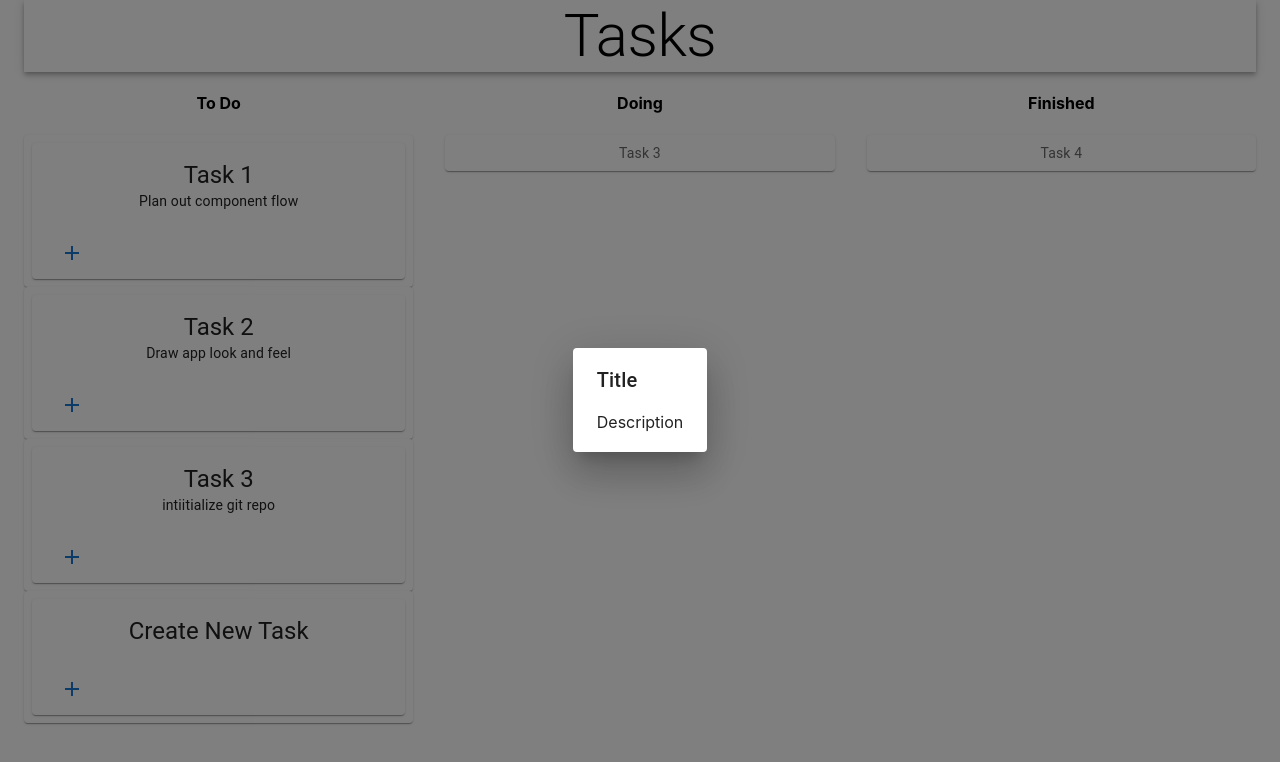
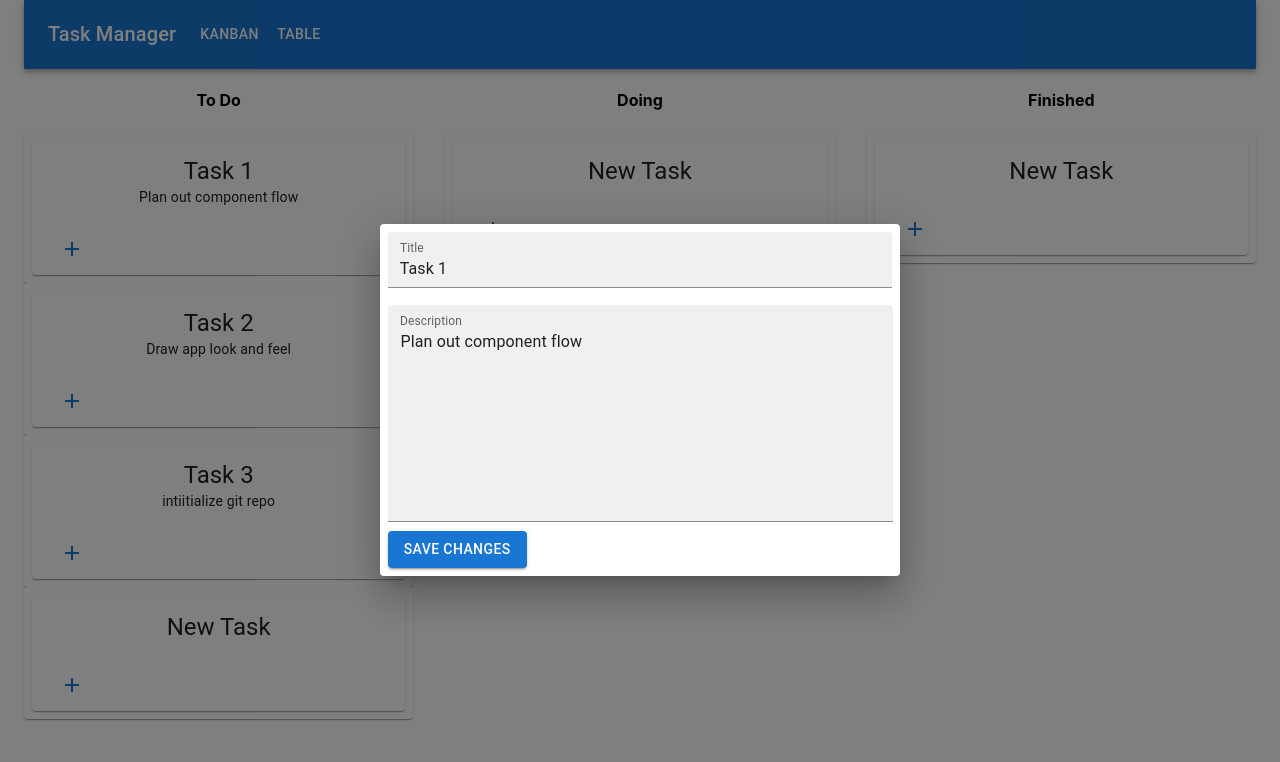
Before and after one commit to rkaufusi/PM-kanban, a React (Create React App) app in the folder client/: page / in a window 1280 px wide. Both pictures are taken after a click on the button 72 px from the left and 252 px from the top of the page. Shown: the top 762 px of the page. Built offline with nearby package versions, Linux system fonts and the light colour scheme.

Commit message:
added table, new task, modal logic, changed appbar

```diff
--- a/client/src/App.js
+++ b/client/src/App.js
@@ -6,6 +6,8 @@ import CreateTask from './components/createTask/createTask.js'
 import useStyles from './styles.js'
 import TaskColumn from './components/column/taskColumn.js'
 import {useState} from 'react';
+import MyAppBar from './components/table/menu.js';
+
 /*     column: String,
     project: String,
     progress: String,
@@ -14,6 +16,7 @@ import {useState} from 'react';
 
 function App() {
   const classes = useStyles();
+
   const [taskList, setTaskList] = useState([
     {column: "To Do", project: "React Project", title: "Task 1", description: "Plan out component flow"},
     {column: "To Do", project: "React Project", title: "Task 2", description: "Draw app look and feel"},
@@ -22,10 +25,8 @@ function App() {
   return (
     <div className="App">
       <Container maxWidth="lg">
-        <AppBar className={classes.AppBar} position="static" color="inherit">
-          <Typography className={classes.heading} variant="h2" align="center">Tasks</Typography>
-        </AppBar>
-        <TaskColumn tasksList={taskList}/>
+      <MyAppBar tasksList={taskList}/>
+
 
       </Container>
     </div>
--- /dev/null
+++ b/client/src/components/column/description.js
@@ -0,0 +1,36 @@
+import * as React from 'react';
+import Box from '@mui/material/Box';
+import TextField from '@mui/material/TextField';
+
+export default function Description({desc}) {
+  const [value, setValue] = React.useState('Controlled');
+
+  const handleChange = (event) => {
+    setValue(event.target.value);
+  };
+
+  return (
+    <Box
+      component="form"
+      sx={{
+        '& .MuiTextField-root': { m: .1, width: '50ch' },
+      }}
+      noValidate
+      autoComplete="off"
+    >
+
+      <div>
+        <TextField
+          fullWidth
+          id="filled-multiline-static"
+          label="Description"
+          multiline
+          rows={8}
+          variant="filled"
+          defaultValue={desc}
+        />
+      </div>
+
+    </Box>
+  );
+}
--- /dev/null
+++ b/client/src/components/column/saveButton.js
@@ -0,0 +1,11 @@
+import * as React from 'react';
+import Stack from '@mui/material/Stack';
+import Button from '@mui/material/Button';
+
+export default function BasicButtons() {
+  return (
+    <Stack spacing={2} direction="row">
+      <Button variant="contained">Save Changes</Button>
+    </Stack>
+  );
+}
--- a/client/src/components/column/taskCard.js
+++ b/client/src/components/column/taskCard.js
@@ -8,8 +8,8 @@ import Typography from '@mui/material/Typography';
 import {useEffect, useState} from 'react';
 import Icons from './icons.js';
 import AddOutlinedIcon from '@mui/icons-material/AddOutlined';
-import TaskModal from '../modal/modal.js';
 import Popup from '../modal/popup.js';
+
 
 const bull = (
   <Box
@@ -20,11 +20,10 @@ const bull = (
   </Box>
 );
 
-
 export default function TaskCard({info, desc}) {
 
     const [open, setOpen] = useState(false);
-    const handleOpen = () => setOpen(true);
+    const handleOpen = () => setOpen(!open);
 
   return (
       <>
@@ -39,12 +38,13 @@ export default function TaskCard({info, desc}) {
        </CardContent>
       <CardActions>
         <Button onClick={handleOpen}><AddOutlinedIcon/></Button>
+      </CardActions>
+      {
+        open && <Popup onClick={handleOpen} openPopup={open} info={info} desc={desc}>
 
-      </CardActions>
-      {open && <Popup openPopup={open} setPopupOpen={setOpen}
-      />}
+        </Popup>
+      }
     </Card>
-
     </>
   );
 }
--- a/client/src/components/column/taskColumn.js
+++ b/client/src/components/column/taskColumn.js
@@ -5,7 +5,8 @@ import Paper from '@mui/material/Paper';
 import Grid from '@mui/material/Grid';
 import TaskCard from './taskCard.js';
 import {useState, useEffect} from 'react';
-import CreateTask from '../createTask/createTask.js'
+import CreateTask from '../createTask/createTask.js';
+import TaskTable from '../table/table.js'
 
 
 
@@ -26,12 +27,9 @@ export default function TaskColumn({tasksList}) {
     console.log(value.title + ": " + value.description);
     return (
       <>
-        <Grid item xs={12}>
         <Item>
           <TaskCard info={value.title} desc={value.description}/>
         </Item>
-        </Grid>
-
     </>
     )
   })
@@ -42,21 +40,21 @@ export default function TaskColumn({tasksList}) {
         <Grid item xs={4}>
           <h4>To Do</h4>
             {valsMapped}
-
-            <Grid item xs={12}>
               <Item>
-                <TaskCard info='Create New Task'/>
+                <TaskCard info='New Task'/>
               </Item>
         </Grid>
-        </Grid>
-
         <Grid item xs={4}>
           <h4>Doing</h4>
-          <Item>Task 3</Item>
+            <Item>
+              <TaskCard info='New Task'/>
+            </Item>
         </Grid>
         <Grid item xs={4}>
           <h4>Finished</h4>
-        <Item>Task 4</Item>
+            <Item>
+              <TaskCard info='New Task'/>
+            </Item>
         </Grid>
       </Grid>
     </Box>
--- /dev/null
+++ b/client/src/components/column/taskForm.js
@@ -0,0 +1,24 @@
+import * as React from 'react';
+import Box from '@mui/material/Box';
+import TextField from '@mui/material/TextField';
+import Description from './description.js'
+import { Button } from '@mui/material';
+import SaveButton from './saveButton.js'
+
+export default function TaskForm({info, desc}) {
+  return (
+    <Box
+      component="form"
+      sx={{
+        '& > :not(style)': { m: 1, width: '50ch' },
+      }}
+      noValidate
+      autoComplete="off"
+    >{info !== 'Create New Task' ? <TextField id="filled-basic" label="Title" variant="filled" defaultValue={info}/> : <TextField id="filled-basic" label="Title" variant="filled" />}
+
+
+      <Description desc={desc}/>
+      <SaveButton/>
+    </Box>
+  );
+}
--- a/client/src/components/modal/modal.js
+++ /dev/null
@@ -1,43 +0,0 @@
-import * as React from 'react';
-import Box from '@mui/material/Box';
-import Button from '@mui/material/Button';
-import Typography from '@mui/material/Typography';
-import Modal from '@mui/material/Modal';
-
-const style = {
-  position: 'absolute',
-  top: '50%',
-  left: '50%',
-  transform: 'translate(-50%, -50%)',
-  width: 400,
-  bgcolor: 'background.paper',
-  border: '2px solid #000',
-  boxShadow: 24,
-  p: 4,
-};
-
-export default function TaskModal({isOpen}) {
-
-  const [open, setOpen] = React.useState(isOpen);
-
-
-  return (
-    <div>
-
-      <Modal
-        open={isOpen}
-        aria-labelledby="modal-modal-title"
-        aria-describedby="modal-modal-description"
-      >
-        <Box sx={style}>
-          <Typography id="modal-modal-title" variant="h6" component="h2">
-            Text in a modal
-          </Typography>
-          <Typography id="modal-modal-description" sx={{ mt: 2 }}>
-            Duis mollis, est non commodo luctus, nisi erat porttitor ligula.
-          </Typography>
-        </Box>
-      </Modal>
-    </div>
-  );
-}
--- a/client/src/components/modal/popup.js
+++ b/client/src/components/modal/popup.js
@@ -1,18 +1,20 @@
-import { Dialog, DialogContent, DialogTitle } from '@mui/material';
-import React from 'react'
+import { Button, Dialog, DialogContent, DialogTitle } from '@mui/material';
+import {React, useState} from 'react'
+import TaskForm from '../column/taskForm.js';
 
-const Popup = ({openPopup, setOpenPopup}) => {
+
+const Popup = ({openPopup, onClick, info, desc}) => {
     console.log(openPopup);
+    //const [edit, setEdit] = useState(false);
+    //const changeEdit = setEdit(!edit);
     //const [column, project, progress, title, description, open, setOpen] = props;
     return (
-        <Dialog open={openPopup}>
-            <DialogTitle>
-                Title
-            </DialogTitle>
-            <DialogContent>
-                Description
-            </DialogContent>
+
+        <Dialog onClose={onClick} open={openPopup}>
+            <TaskForm info={info} desc={desc}/>
         </Dialog>
+
+
     )
 }
 
--- /dev/null
+++ b/client/src/components/table/menu.js
@@ -0,0 +1,119 @@
+import * as React from 'react';
+import AppBar from '@mui/material/AppBar';
+import Box from '@mui/material/Box';
+import Toolbar from '@mui/material/Toolbar';
+import IconButton from '@mui/material/IconButton';
+import Typography from '@mui/material/Typography';
+import Menu from '@mui/material/Menu';
+import MenuIcon from '@mui/icons-material/Menu';
+import Container from '@mui/material/Container';
+import Avatar from '@mui/material/Avatar';
+import Button from '@mui/material/Button';
+import Tooltip from '@mui/material/Tooltip';
+import MenuItem from '@mui/material/MenuItem';
+import TaskColumn from '../column/taskColumn.js'
+import TaskTable from './table.js'
+import {useState} from 'react';
+
+const pages = ['Kanban', 'Table'];
+
+const MyAppBar = ({tasksList}) => {
+  const [anchorElNav, setAnchorElNav] = React.useState(null);
+  const [anchorElUser, setAnchorElUser] = React.useState(null);
+
+  const handleOpenNavMenu = (event) => {
+    setAnchorElNav(event.currentTarget);
+  };
+  const handleOpenUserMenu = (event) => {
+    setAnchorElUser(event.currentTarget);
+  };
+
+  const handleCloseNavMenu = () => {
+    setAnchorElNav(null);
+  };
+
+  const handleCloseUserMenu = () => {
+    setAnchorElUser(null);
+  };
+
+  const [openTable, setOpenTable] = useState('Kanban');
+
+  return (
+      <>
+    <AppBar position="static">
+      <Container maxWidth="xl">
+        <Toolbar disableGutters>
+          <Typography
+            variant="h6"
+            noWrap
+            component="div"
+            sx={{ mr: 2, display: { xs: 'none', md: 'flex' } }}
+          >
+            Task Manager
+          </Typography>
+
+          <Box sx={{ flexGrow: 1, display: { xs: 'flex', md: 'none' } }}>
+            <IconButton
+              size="large"
+              aria-label="account of current user"
+              aria-controls="menu-appbar"
+              aria-haspopup="true"
+              onClick={handleOpenNavMenu}
+              color="inherit"
+            >
+              <MenuIcon />
+            </IconButton>
+            <Menu
+              id="menu-appbar"
+              anchorEl={anchorElNav}
+              anchorOrigin={{
+                vertical: 'bottom',
+                horizontal: 'left',
+              }}
+              keepMounted
+              transformOrigin={{
+                vertical: 'top',
+                horizontal: 'left',
+              }}
+              open={Boolean(anchorElNav)}
+              onClose={handleCloseNavMenu}
+              sx={{
+                display: { xs: 'block', md: 'none' },
+              }}
+            >
+              {pages.map((page) => (
+                <MenuItem key={page} onClick={handleCloseNavMenu}>
+                  <Typography textAlign="center" onClick={() => setOpenTable(page)}>{page}</Typography>
+                </MenuItem>
+              ))}
+            </Menu>
+          </Box>
+          <Typography
+            variant="h6"
+            noWrap
+            component="div"
+            sx={{ flexGrow: 1, display: { xs: 'flex', md: 'none' } }}
+          >
+            Task Manager
+          </Typography>
+          <Box sx={{ flexGrow: 1, display: { xs: 'none', md: 'flex' } }}>
+            {pages.map((page) => (
+              <Button
+                key={page}
+                onClick={handleCloseNavMenu, () => setOpenTable(page)}
+                sx={{ my: 2, color: 'white', display: 'block' }}
+
+              >
+                {page}
+              </Button>
+            ))}
+          </Box>
+        </Toolbar>
+      </Container>
+    </AppBar>
+    {openTable === 'Kanban' ? <TaskColumn tasksList={tasksList}/> : <TaskTable tasksList={tasksList}/> }
+
+    </>
+  );
+};
+export default MyAppBar;
--- /dev/null
+++ b/client/src/components/table/table.js
@@ -0,0 +1,53 @@
+import * as React from 'react';
+import Table from '@mui/material/Table';
+import TableBody from '@mui/material/TableBody';
+import TableCell from '@mui/material/TableCell';
+import TableContainer from '@mui/material/TableContainer';
+import TableHead from '@mui/material/TableHead';
+import TableRow from '@mui/material/TableRow';
+import Paper from '@mui/material/Paper';
+import AddOutlinedIcon from '@mui/icons-material/AddOutlined';
+
+function createData(name, calories, fat, carbs, protein) {
+  return { name, calories, fat, carbs, protein };
+}
+
+const rows = [
+  createData('Frozen yoghurt', 159, 6.0, 24, 4.0),
+  createData('Ice cream sandwich', 237, 9.0, 37, 4.3),
+  createData('Eclair', 262, 16.0, 24, 6.0),
+  createData('Cupcake', 305, 3.7, 67, 4.3),
+  createData('Gingerbread', 356, 16.0, 49, 3.9),
+];
+
+export default function TaskTable({tasksList}) {
+    console.log(tasksList)
+  return (
+    <TableContainer component={Paper}>
+      <Table sx={{ minWidth: 650 }} aria-label="simple table">
+        <TableHead>
+          <TableRow>
+            <TableCell>Task Name</TableCell>
+            <TableCell align="left">Description</TableCell>
+
+          </TableRow>
+        </TableHead>
+        <TableBody>
+          {tasksList.map((row) => (
+            <TableRow
+              key={row.title}
+              sx={{ '&:last-child td, &:last-child th': { border: 0 } }}
+            >
+              <TableCell component="th" scope="row">
+                {row.title}
+              </TableCell>
+              <TableCell align="left">{row.description}</TableCell>
+
+            </TableRow>
+          ))}
+          <TableCell align="left"><AddOutlinedIcon/></TableCell>
+        </TableBody>
+      </Table>
+    </TableContainer>
+  );
+}
```
Lines whose indentation alone changed are shown as unchanged.
